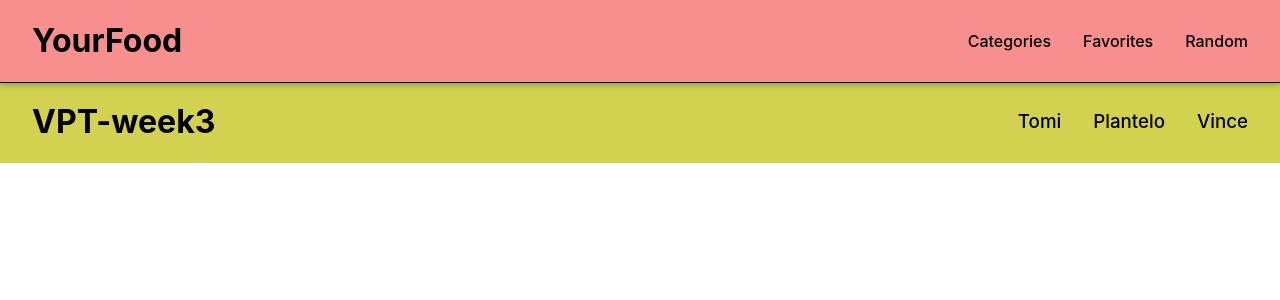
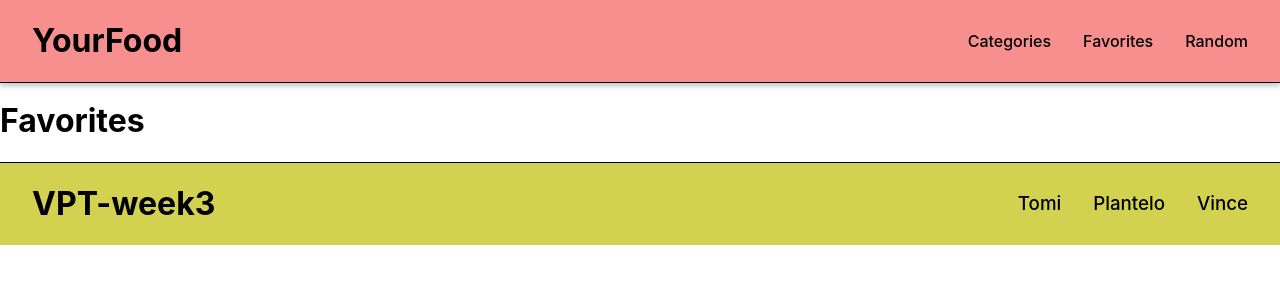
Before and after one commit to agocsvince/first-react-app, a React (Create React App) app: page /favorites in a window 1280 px wide. Shown: the top 300 px of the page. Built offline with nearby package versions, Linux system fonts and the light colour scheme.

Commit message:
add favorites listing

```diff
--- a/src/App.js
+++ b/src/App.js
@@ -9,6 +9,7 @@ import Footer from './components/layouts/Footer';
 import ListView from './components/pages/ListView'
 import Details from './components/pages/Details';
 import { FavoriteProvider } from './components/FavoriteContext';
+import Favorites from './components/pages/Favorites';
 
 
 const App = props => {
@@ -29,7 +30,7 @@ const App = props => {
             <Route path="/categories" component={CategoryList}/>
             <Route path="/categories/:categoryURL/:id" children={<Category/>}/>
             <Route path="/products/:id" children={<Details/>}/>
-            <Route path="/favorites"/>
+            <Route path="/favorites" component={Favorites}/>
             <Route path="/random"/>
             <Footer />
           </FavoriteProvider>
--- a/src/components/Product.js
+++ b/src/components/Product.js
@@ -11,11 +11,7 @@ const Product = props => {
     let name = product.generic_name === "" ? product.brands.split(',', 1) : product.generic_name
 
     const onClick = (product) => {
-        console.log(favorites)
-        console.log(product)
-
         setFavorites(prevFavorites => [...favorites, product])
-        console.log(favorites)
     }
 
     return (
--- a/src/components/pages/Favorites.js
+++ b/src/components/pages/Favorites.js
@@ -4,10 +4,13 @@ import { FavoriteContext } from '../FavoriteContext';
 
 
 const Favorites = props => {
-   const {favorites, setFavorites} = useContext(FavoriteContext);
+    const {favorites, setFavorites} = useContext(FavoriteContext);
+
+    console.log(favorites)
 
     return (
         <div>
+            <h1>Favorites</h1>
             {favorites.map((fav) => (
                 <Product key={fav.id} product={fav}/>
             ))}
```
